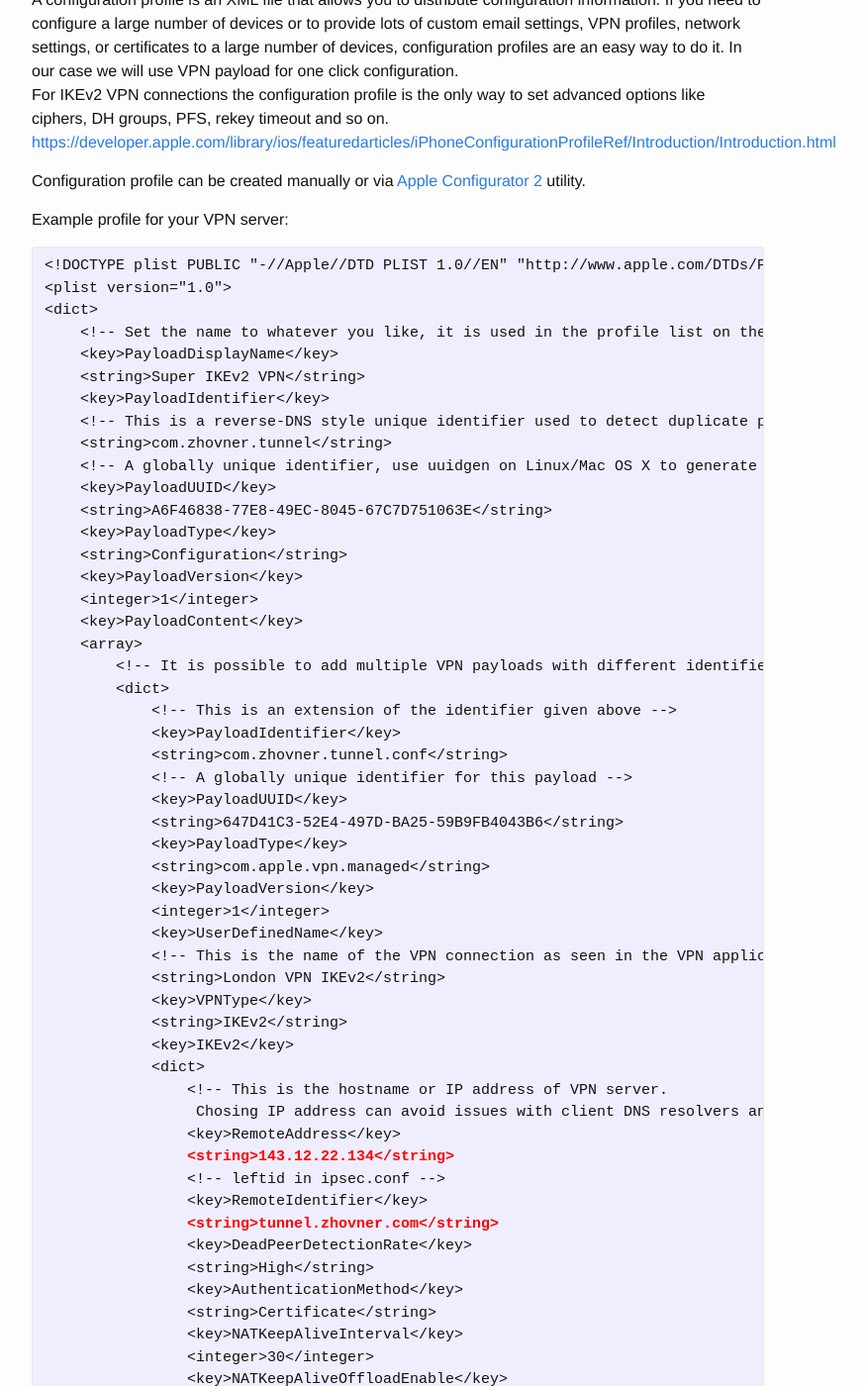
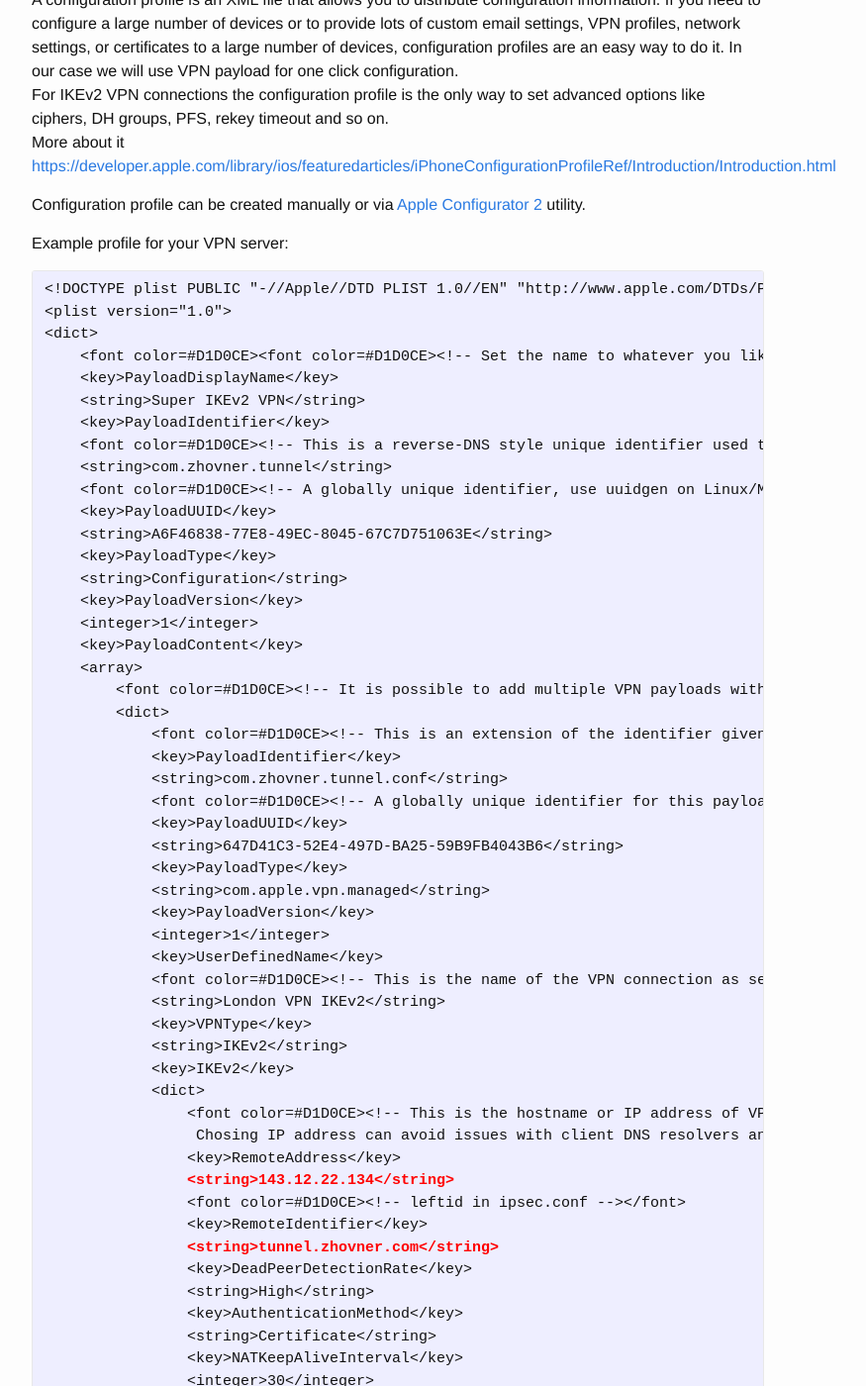
Before and after one commit to zhovner/zhovner.github.com, a Jekyll site: the page built from _posts/2015-11-27-universal-ikev2-server-configuration.markdown, in a window 1280 px wide and 1400 px high, scrolled down 7901 px. Shown: the whole window at 99% size, without its empty margins (238-1113 px from the left). Built offline with Jekyll 4.4.1, drawn with Linux system fonts in a browser that asks for light colours; comment, search, counter and statistics services are not loaded; some of the changed text lies outside the part shown.

Commit message:
mobileconfig

```diff
--- a/_config.yml
+++ b/_config.yml
@@ -15,7 +15,7 @@ permalink: /:categories/:title
 markdown: kramdown
 
 # Code highlighter
-highlighter: pygments
+highlighter: rouge
 
 timezone: Europe/Moscow
 
--- a/_posts/2015-11-27-universal-ikev2-server-configuration.markdown
+++ b/_posts/2015-11-27-universal-ikev2-server-configuration.markdown
@@ -333,7 +333,7 @@ For DigitalOcean and others providers you will need setup NDP proxy. Related thr
 ### OS X 10.11 and iOS 9 autconfiguration profile
 A configuration profile is an XML file that allows you to distribute configuration information. If you need to configure a large number of devices or to provide lots of custom email settings, VPN profiles, network settings, or certificates to a large number of devices, configuration profiles are an easy way to do it. In our case we will use VPN payload for one click configuration.
 For IKEv2 VPN connections the configuration profile is the only way to set advanced options like ciphers, DH groups, PFS, rekey timeout and so on.
-[https://developer.apple.com/library/ios/featuredarticles/iPhoneConfigurationProfileRef/Introduction/Introduction.html](https://developer.apple.com/library/ios/featuredarticles/iPhoneConfigurationProfileRef/Introduction/Introduction.html)
+More about it [https://developer.apple.com/library/ios/featuredarticles/iPhoneConfigurationProfileRef/Introduction/Introduction.html](https://developer.apple.com/library/ios/featuredarticles/iPhoneConfigurationProfileRef/Introduction/Introduction.html)
 
 Configuration profile can be created manually or via [Apple Configurator 2](https://itunes.apple.com/gb/app/apple-configurator-2/id1037126344?mt=12) utility.
 
@@ -341,13 +341,13 @@ Example profile for your VPN server:
 <pre><code>&lt;!DOCTYPE plist PUBLIC "-//Apple//DTD PLIST 1.0//EN" "http://www.apple.com/DTDs/PropertyList-1.0.dtd"&gt;
 &lt;plist version="1.0"&gt;
 &lt;dict&gt;
-    &lt;!-- Set the name to whatever you like, it is used in the profile list on the device --&gt;
+    <font color=#D1D0CE><font color=#D1D0CE>&lt;!-- Set the name to whatever you like, it is used in the profile list on the device --&gt;</font></font>
     &lt;key&gt;PayloadDisplayName&lt;/key&gt;
     &lt;string&gt;Super IKEv2 VPN&lt;/string&gt;
     &lt;key&gt;PayloadIdentifier&lt;/key&gt;
-    &lt;!-- This is a reverse-DNS style unique identifier used to detect duplicate profiles --&gt;
+    <font color=#D1D0CE>&lt;!-- This is a reverse-DNS style unique identifier used to detect duplicate profiles --&gt;</font>
     &lt;string&gt;com.zhovner.tunnel&lt;/string&gt;
-    &lt;!-- A globally unique identifier, use uuidgen on Linux/Mac OS X to generate it --&gt;
+    <font color=#D1D0CE>&lt;!-- A globally unique identifier, use uuidgen on Linux/Mac OS X to generate it --&gt;</font>
     &lt;key&gt;PayloadUUID&lt;/key&gt;
     &lt;string&gt;A6F46838-77E8-49EC-8045-67C7D751063E&lt;/string&gt;
     &lt;key&gt;PayloadType&lt;/key&gt;
@@ -356,12 +356,12 @@ Example profile for your VPN server:
     &lt;integer&gt;1&lt;/integer&gt;
     &lt;key&gt;PayloadContent&lt;/key&gt;
     &lt;array&gt;
-        &lt;!-- It is possible to add multiple VPN payloads with different identifiers/UUIDs and names --&gt;
+        <font color=#D1D0CE>&lt;!-- It is possible to add multiple VPN payloads with different identifiers/UUIDs and names --&gt;</font>
         &lt;dict&gt;
-            &lt;!-- This is an extension of the identifier given above --&gt;
+            <font color=#D1D0CE>&lt;!-- This is an extension of the identifier given above --&gt;</font>
             &lt;key&gt;PayloadIdentifier&lt;/key&gt;
             &lt;string&gt;com.zhovner.tunnel.conf&lt;/string&gt;
-            &lt;!-- A globally unique identifier for this payload --&gt;
+            <font color=#D1D0CE>&lt;!-- A globally unique identifier for this payload --&gt;</font>
             &lt;key&gt;PayloadUUID&lt;/key&gt;
             &lt;string&gt;647D41C3-52E4-497D-BA25-59B9FB4043B6&lt;/string&gt;
             &lt;key&gt;PayloadType&lt;/key&gt;
@@ -369,17 +369,17 @@ Example profile for your VPN server:
             &lt;key&gt;PayloadVersion&lt;/key&gt;
             &lt;integer&gt;1&lt;/integer&gt;
             &lt;key&gt;UserDefinedName&lt;/key&gt;
-            &lt;!-- This is the name of the VPN connection as seen in the VPN application later --&gt;
+            <font color=#D1D0CE>&lt;!-- This is the name of the VPN connection as seen in the VPN application later --&gt;</font>
             &lt;string&gt;London VPN IKEv2&lt;/string&gt;
             &lt;key&gt;VPNType&lt;/key&gt;
             &lt;string&gt;IKEv2&lt;/string&gt;
             &lt;key&gt;IKEv2&lt;/key&gt;
             &lt;dict&gt;
-                &lt;!-- This is the hostname or IP address of VPN server.
-                 Chosing IP address can avoid issues with client DNS resolvers and speed up connection process. --&gt;
+                <font color=#D1D0CE>&lt;!-- This is the hostname or IP address of VPN server.
+                 Chosing IP address can avoid issues with client DNS resolvers and speed up connection process. --&gt;</font>
                 &lt;key&gt;RemoteAddress&lt;/key&gt;
                 <font color="red"><b>&lt;string&gt;143.12.22.134&lt;/string&gt;</b></font>
-                &lt;!-- leftid in ipsec.conf --&gt;
+                <font color=#D1D0CE>&lt;!-- leftid in ipsec.conf --&gt;</font>
                 &lt;key&gt;RemoteIdentifier&lt;/key&gt;
                 <font color="red"><b>&lt;string&gt;tunnel.zhovner.com&lt;/string&gt;</b></font>
                 &lt;key&gt;DeadPeerDetectionRate&lt;/key&gt;
@@ -392,7 +392,7 @@ Example profile for your VPN server:
                 &lt;true/&gt;
                 &lt;key&gt;ExtendedAuthEnabled&lt;/key&gt;
                 &lt;integer&gt;1&lt;/integer&gt;
-                &lt;!-- Username and password from ipsec.secrets --&gt;
+                <font color=#D1D0CE>&lt;!-- Username and password from ipsec.secrets --&gt;</font>
                 &lt;key&gt;AuthName&lt;/key&gt;
                 <font color="red"><b>&lt;string&gt;obama&lt;/string&gt;</b></font>
                 &lt;key&gt;AuthPassword&lt;/key&gt;
```
